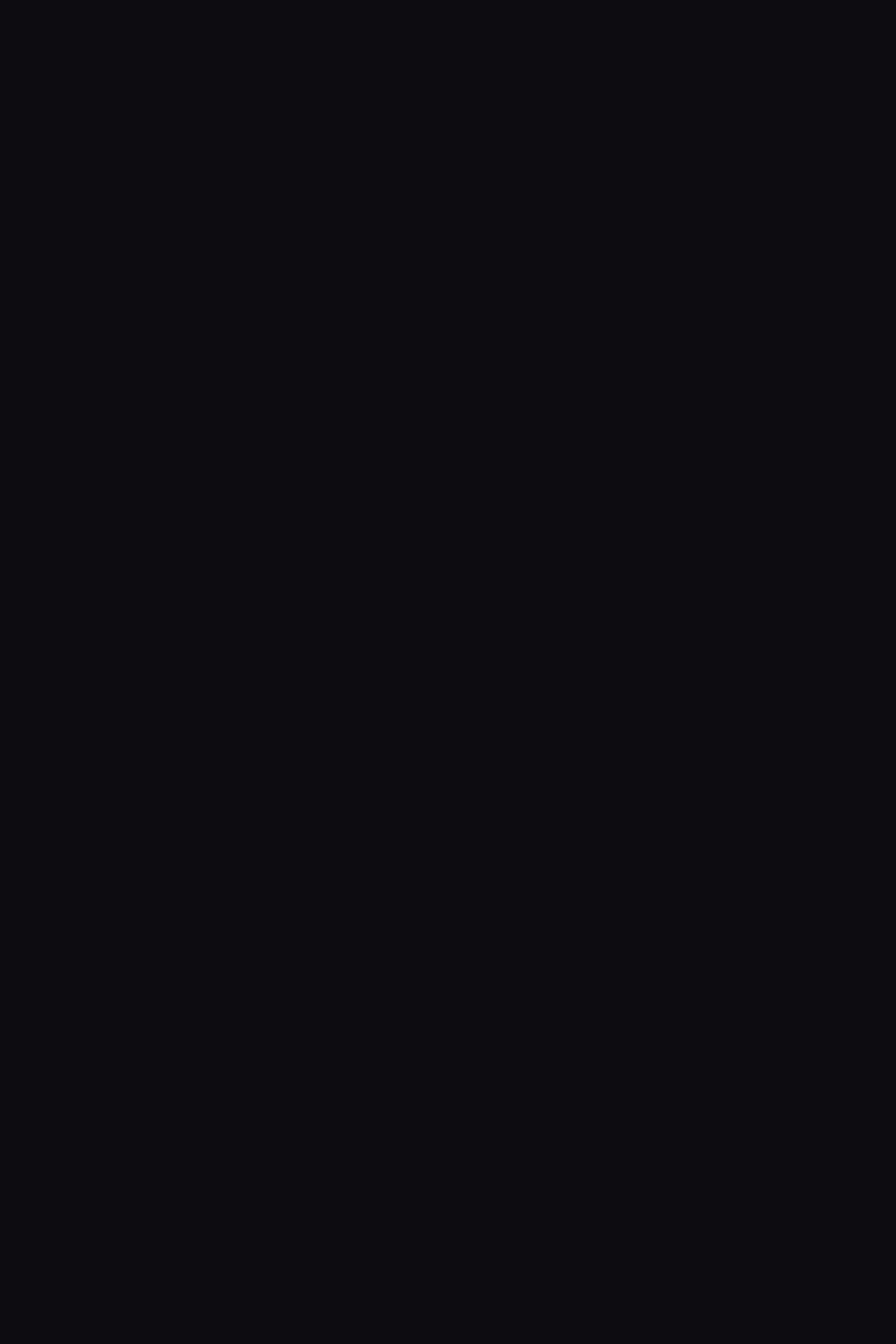
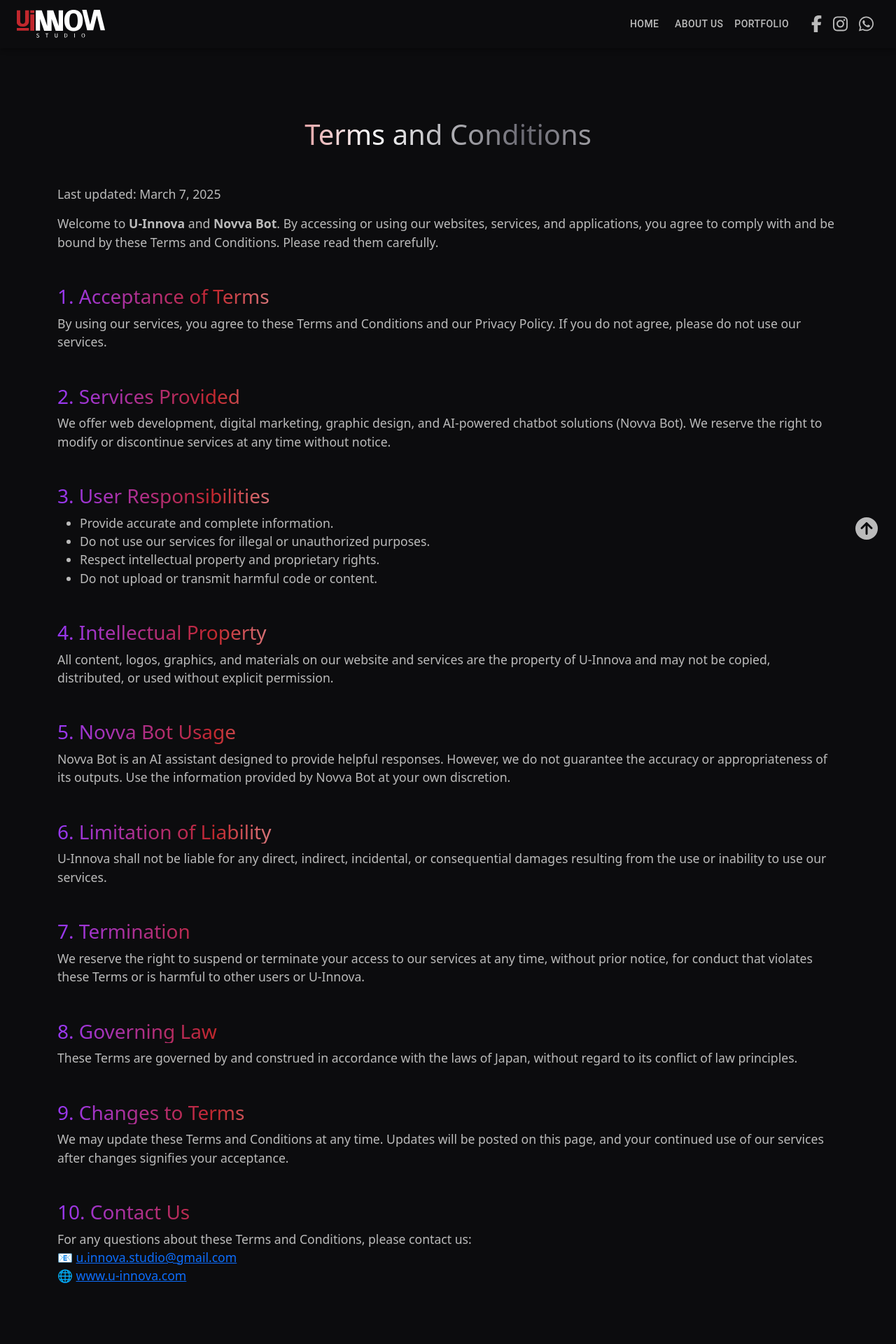
Before and after one commit to narumikat/u-innova_new_website, a React (Vite) app: page /terms_and_conditions in a window 1280 px wide. Before the commit this address had no page. Shown: the top 1920 px of the page at 70% size. Before the commit the page ends 800 px from the top, so only its background shows below. Built offline with nearby package versions, Linux system fonts and the light colour scheme.

Commit message:
terms and conditions

```diff
--- a/src/App.jsx
+++ b/src/App.jsx
@@ -3,6 +3,7 @@
 import HomePage from './pages/HomePage.jsx'
 import AboutPage from './pages/AboutPage.jsx'
 import PrivacyPolicy from './pages/PrivacyPolicy.jsx'
+import TermsAndConditions from './pages/TermsAndConditions.jsx'
 
 function App() {
 
@@ -11,6 +12,7 @@
             <Route path="/" element={<HomePage/>}/>
             <Route path="/about" element={<AboutPage/>}/>
             <Route path="/privacy_policy" element={<PrivacyPolicy/>}/>
+            <Route path="/terms_and_conditions" element={<TermsAndConditions/>} />
         </Routes>
     )
 }
--- a/src/components/Footer.jsx
+++ b/src/components/Footer.jsx
@@ -29,7 +29,7 @@
                                 <h6>Links</h6>
                                 <ul className="list-unstyled li-space-lg p-small">
                                     <li>
-                                        Important: <a href="terms.html">Terms & Conditions</a>,{' '}
+                                        Important: <a href="/terms_and_conditions">Terms & Conditions</a>,{' '}
                                         <a href="/privacy_policy">Privacy Policy</a>
                                     </li>
                                 </ul>
--- a/src/pages/PrivacyPolicy.jsx
+++ b/src/pages/PrivacyPolicy.jsx
@@ -3,7 +3,7 @@
 
 const PrivacyPolicy = () => {
     return (
-        <div>
+        <div className="py-4 mt-4">
             <NavBar/>
             <div className="privacy-policy-page py-4 my-4">
                 <div className="container py-5 my-4">
--- /dev/null
+++ b/src/pages/TermsAndConditions.jsx
@@ -0,0 +1,80 @@
+import NavBar from "../components/NavBar.jsx";
+import Footer from "../components/Footer.jsx";
+
+const TermsConditions = () => {
+    return (
+        <div className="py-4 mt-4">
+            <NavBar />
+            <div className="terms-conditions-page py-4 my-4">
+                <div className="container py-5 my-4">
+                    <h1 className="text-center gradient-font mb-5">Terms and Conditions</h1>
+
+                    <p>Last updated: March 7, 2025</p>
+
+                    <p>
+                        Welcome to <strong>U-Innova</strong> and <strong>Novva Bot</strong>. By accessing or using our websites,
+                        services, and applications, you agree to comply with and be bound by these Terms and Conditions. Please read them carefully.
+                    </p>
+
+                    <h3 className="mt-5 gradient-font">1. Acceptance of Terms</h3>
+                    <p>
+                        By using our services, you agree to these Terms and Conditions and our Privacy Policy. If you do not agree, please do not use our services.
+                    </p>
+
+                    <h3 className="mt-5 gradient-font">2. Services Provided</h3>
+                    <p>
+                        We offer web development, digital marketing, graphic design, and AI-powered chatbot solutions (Novva Bot). We reserve the right to modify or discontinue services at any time without notice.
+                    </p>
+
+                    <h3 className="mt-5 gradient-font">3. User Responsibilities</h3>
+                    <ul>
+                        <li>Provide accurate and complete information.</li>
+                        <li>Do not use our services for illegal or unauthorized purposes.</li>
+                        <li>Respect intellectual property and proprietary rights.</li>
+                        <li>Do not upload or transmit harmful code or content.</li>
+                    </ul>
+
+                    <h3 className="mt-5 gradient-font">4. Intellectual Property</h3>
+                    <p>
+                        All content, logos, graphics, and materials on our website and services are the property of U-Innova and may not be copied, distributed, or used without explicit permission.
+                    </p>
+
+                    <h3 className="mt-5 gradient-font">5. Novva Bot Usage</h3>
+                    <p>
+                        Novva Bot is an AI assistant designed to provide helpful responses. However, we do not guarantee the accuracy or appropriateness of its outputs. Use the information provided by Novva Bot at your own discretion.
+                    </p>
+
+                    <h3 className="mt-5 gradient-font">6. Limitation of Liability</h3>
+                    <p>
+                        U-Innova shall not be liable for any direct, indirect, incidental, or consequential damages resulting from the use or inability to use our services.
+                    </p>
+
+                    <h3 className="mt-5 gradient-font">7. Termination</h3>
+                    <p>
+                        We reserve the right to suspend or terminate your access to our services at any time, without prior notice, for conduct that violates these Terms or is harmful to other users or U-Innova.
+                    </p>
+
+                    <h3 className="mt-5 gradient-font">8. Governing Law</h3>
+                    <p>
+                        These Terms are governed by and construed in accordance with the laws of Japan, without regard to its conflict of law principles.
+                    </p>
+
+                    <h3 className="mt-5 gradient-font">9. Changes to Terms</h3>
+                    <p>
+                        We may update these Terms and Conditions at any time. Updates will be posted on this page, and your continued use of our services after changes signifies your acceptance.
+                    </p>
+
+                    <h3 className="mt-5 gradient-font">10. Contact Us</h3>
+                    <p>
+                        For any questions about these Terms and Conditions, please contact us: <br/>
+                        📧 <a href="mailto:u.innova.studio@gmail.com">u.innova.studio@gmail.com</a> <br/>
+                        🌐 <a href="https://www.u-innova.com" target="_blank" rel="noopener noreferrer">www.u-innova.com</a>
+                    </p>
+                </div>
+            </div>
+            <Footer />
+        </div>
+    );
+};
+
+export default TermsConditions;
```
